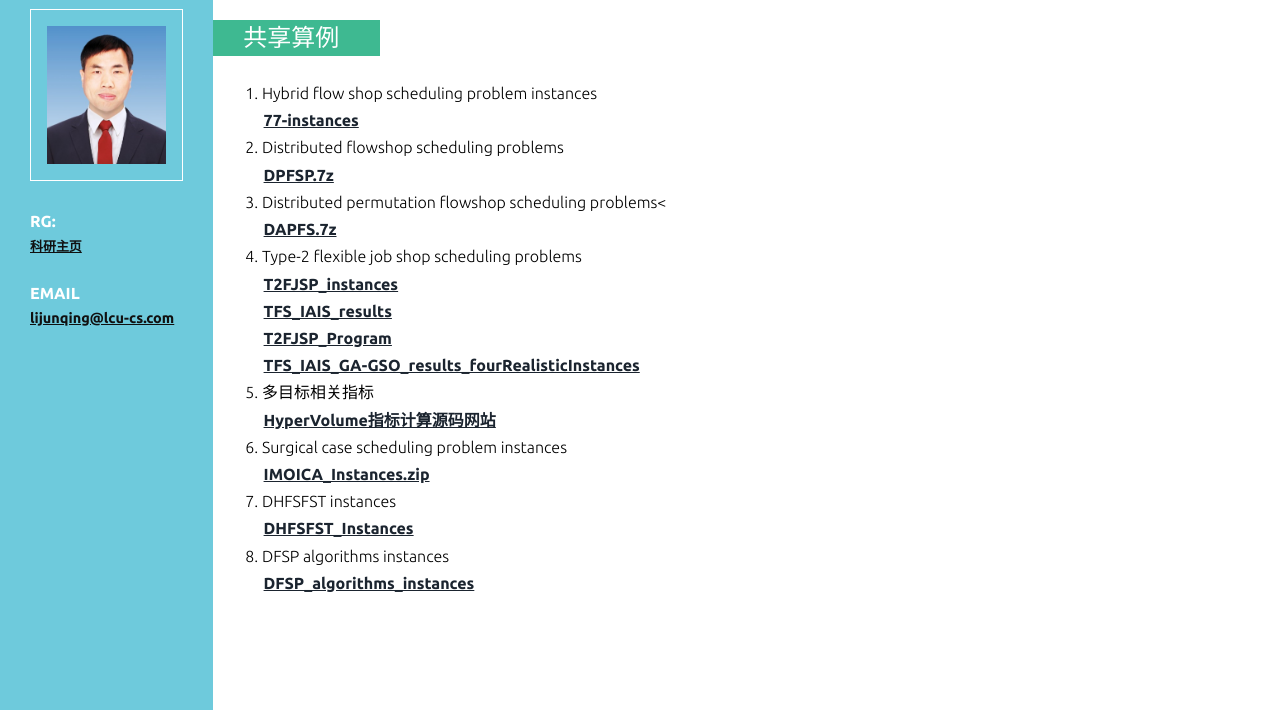
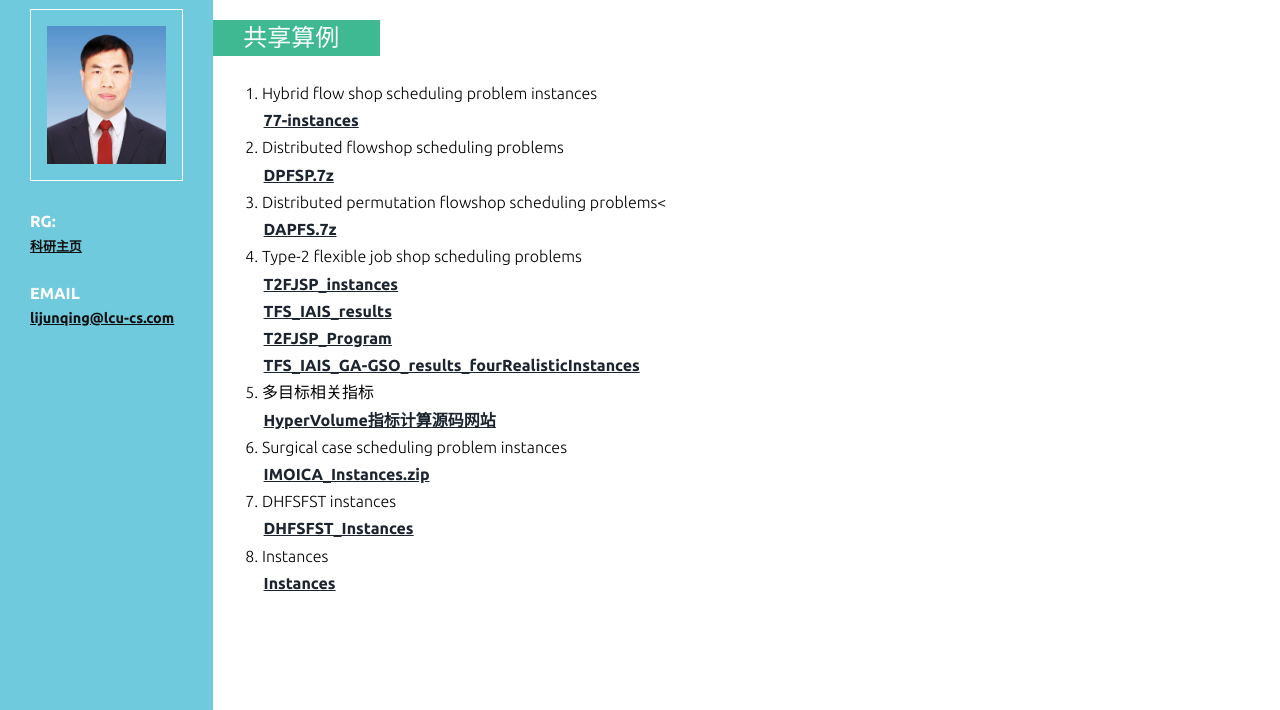
Before and after one commit to DATAdriving/DATAdriving.github.io, a plain HTML site: page shares.html in a window 1280 px wide. Shown: the part 90-800 px from the top of the page. Drawn offline with Linux system fonts and the light colour scheme; files whose address does not match are found by name.

Commit message:
Update shares.html

```diff
--- a/shares.html
+++ b/shares.html
@@ -96,9 +96,9 @@
 		    &nbsp;&nbsp;&nbsp;&nbsp;&nbsp;<b><a href="https://github.com/DATAdriving/DATAdriving.github.io/tree/770a6261c818fbb5f92321ec91fb199f0cf4cd7d/data/DHFSFST_instances"><u>DHFSFST_Instances</u></a></b>
 		</p>
 
-		<p>8. DFSP algorithms instances </p>
+		<p>8. Instances </p>
 		<p>
-		    &nbsp;&nbsp;&nbsp;&nbsp;&nbsp;<b><a href="https://github.com/DATAdriving/DATAdriving.github.io/tree/main/DFSP_algorithm_instance"><u>DFSP_algorithms_instances</u></a></b>
+		    &nbsp;&nbsp;&nbsp;&nbsp;&nbsp;<b><a href="https://github.com/DATAdriving/DATAdriving.github.io/tree/main/DFSP_algorithm_instance"><u>Instances</u></a></b>
 		</p>
 
             </div>
```
